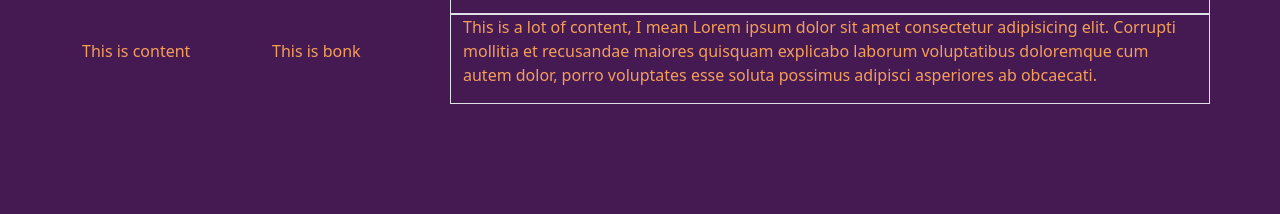
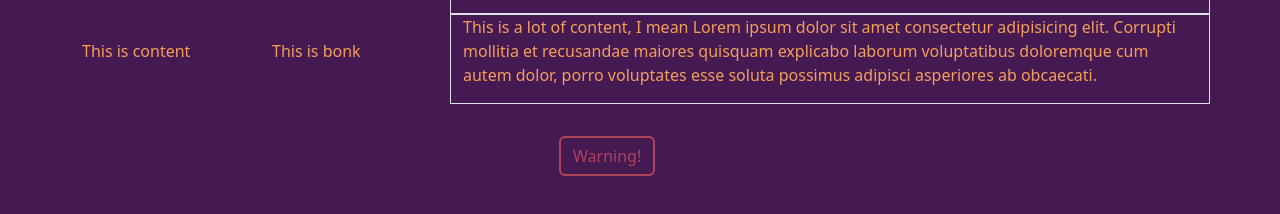
Before and after one commit to VegardMaao/More-CSS-Frameworks-Practice, a website: page index.html in a window 1280 px wide. Shown: the part 188-402 px from the top of the page. Drawn offline with nearby package versions, Linux system fonts and the light colour scheme.

Commit message:
Making work happen

```diff
--- a/index.html
+++ b/index.html
@@ -5,6 +5,7 @@
     <meta name="viewport" content="width=device-width, initial-scale=1.0">
     <link rel="stylesheet" href="node_modules/bootstrap/dist/css/bootstrap.min.css">
     <link rel="stylesheet" href="dist/css/scss.css">
+    <!-- <script defer src="https://cdn.jsdelivr.net/npm/bootstrap@5.2.0-beta1/dist/js/bootstrap.bundle.min.js" integrity="sha384-pprn3073KE6tl6bjs2QrFaJGz5/SUsLqktiwsUTF55Jfv3qYSDhgCecCxMW52nD2" crossorigin="anonymous"></script> -->
     <title>Boostrap and SASS practice</title>
 </head>
 <body>
@@ -61,5 +62,15 @@
           <div class="col-8 border"><p>This is a lot of content, I mean Lorem ipsum dolor sit amet consectetur adipisicing elit. Corrupti mollitia et recusandae maiores quisquam explicabo laborum voluptatibus doloremque cum autem dolor, porro voluptates esse soluta possimus adipisci asperiores ab obcaecati.</p></div>
       </div>
   </div>
+
+  <div class="container">
+    <div class="row d-flex align-items-center justify-content-center increase-margin-1">
+      <div class="col-2">
+        <button class="btn btn-custom">Warning!</button>
+      </div>
+    </div>
+  </div>
+
+<script type="module" src="bootstrap.min.js "></script>
 </body>
 </html>
--- /dev/null
+++ b/src/scss/components/_buttons.scss
@@ -0,0 +1,11 @@
+@use "../utilities/variables" as variables;
+
+.btn{
+    color: map-get($map: variables.$colors, $key: tetriary);
+    border: 2px solid map-get($map: variables.$colors, $key: tetriary);
+
+    &:hover{
+        color: map-get($map: variables.$colors, $key: quaternary);
+        border: 2px solid map-get($map: variables.$colors, $key: quaternary);
+    }
+}
--- a/src/scss/components/_index.scss
+++ b/src/scss/components/_index.scss
@@ -1 +1,2 @@
 @use "./navbar";
+@use "./buttons";
--- a/src/scss/scss.scss
+++ b/src/scss/scss.scss
@@ -5,3 +5,7 @@
     background-color: map-get($map: variables.$colors, $key: primary);
     color: map-get($map: variables.$colors, $key: quaternary);
 }
+
+.increase-margin-1{
+    margin: 2rem auto;
+}
```
Also changed, not shown: dist/css/scss.css, 1 other file.
